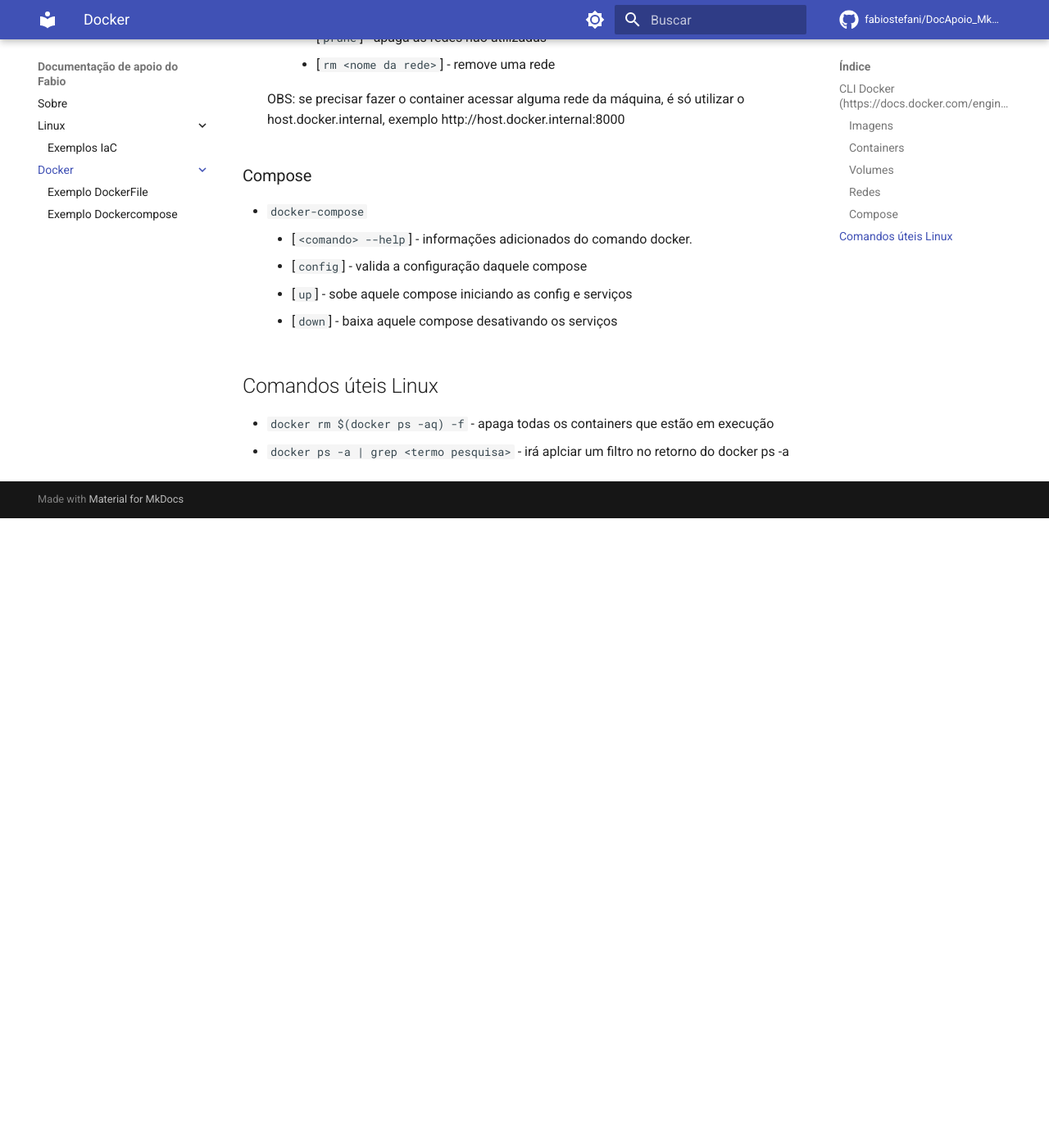
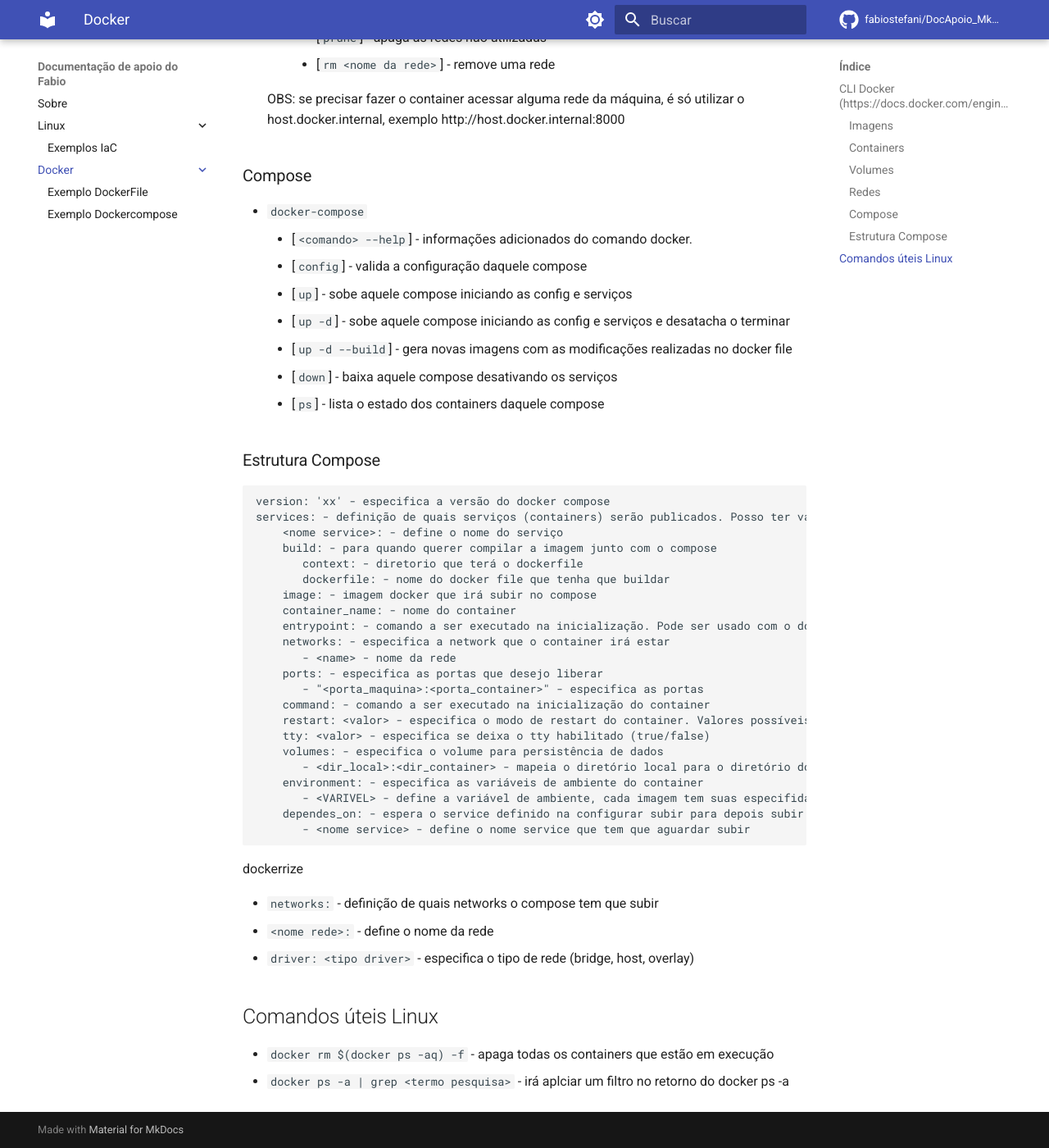
Before and after one commit to fabiostefani/DocApoio_MkDocs, an MkDocs documentation site: the page built from docs/docker/index.md, in a window 1280 px wide and 1400 px high, scrolled down 2740 px. Shown: the whole window at 82% size. Built offline with MkDocs 1.6.1 and Material for MkDocs 9.7.7, drawn with Linux system fonts in a browser that asks for light colours; comment, search, counter and statistics services are not loaded; before the commit the page ends 3372 px from its top, so only the background shows below that.

Commit message:
anotações sobre compose

````diff
--- a/docs/docker/index.md
+++ b/docs/docker/index.md
@@ -78,7 +78,42 @@
     * [`<comando> --help`] - informações adicionados do comando docker.
     * [`config`] - valida a configuração daquele compose
     * [`up`] - sobe aquele compose iniciando as config e serviços
+    * [`up -d`] - sobe aquele compose iniciando as config e serviços e desatacha o terminar
+    * [`up -d --build`] - gera novas imagens com as modificações realizadas no docker file
     * [`down`] - baixa aquele compose desativando os serviços
+    * [`ps`] - lista o estado dos containers daquele compose
+
+### Estrutura Compose
+```
+version: 'xx' - especifica a versão do docker compose
+services: - definição de quais serviços (containers) serão publicados. Posso ter vários declarados dentro do compose
+    <nome service>: - define o nome do serviço
+    build: - para quando querer compilar a imagem junto com o compose
+       context: - diretorio que terá o dockerfile
+       dockerfile: - nome do docker file que tenha que buildar
+    image: - imagem docker que irá subir no compose
+    container_name: - nome do container
+    entrypoint: - comando a ser executado na inicialização. Pode ser usado com o dockerize para validar se o serviço necessário ja está no ar
+    networks: - especifica a network que o container irá estar
+       - <name> - nome da rede
+    ports: - especifica as portas que desejo liberar
+       - "<porta_maquina>:<porta_container>" - especifica as portas
+    command: - comando a ser executado na inicialização do container
+    restart: <valor> - especifica o modo de restart do container. Valores possíveis: always
+    tty: <valor> - especifica se deixa o tty habilitado (true/false)
+    volumes: - especifica o volume para persistência de dados
+       - <dir_local>:<dir_container> - mapeia o diretório local para o diretório do container
+    environment: - especifica as variáveis de ambiente do container
+       - <VARIVEL> - define a variável de ambiente, cada imagem tem suas especifidades.
+    dependes_on: - espera o service definido na configurar subir para depois subir esse serviço;
+       - <nome service> - define o nome service que tem que aguardar subir
+```
+dockerrize
+
+* `networks:` - definição de quais networks o compose tem que subir
+* `    <nome rede>:` - define o nome da rede
+* `       driver: <tipo driver>` - especifica o tipo de rede (bridge, host, overlay)
+
 
 ## Comandos úteis Linux
 
````
